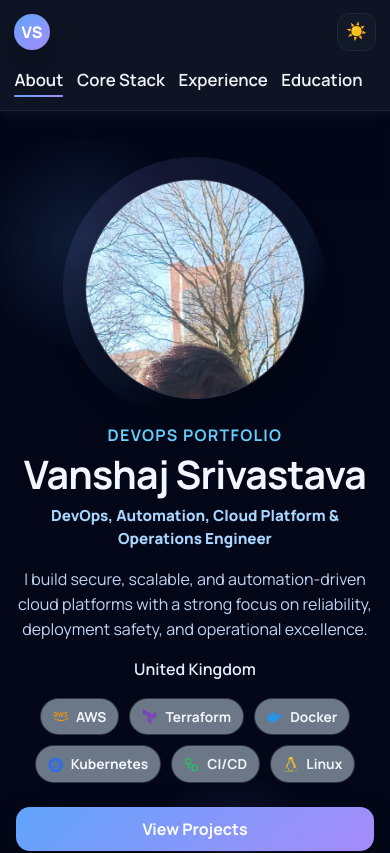
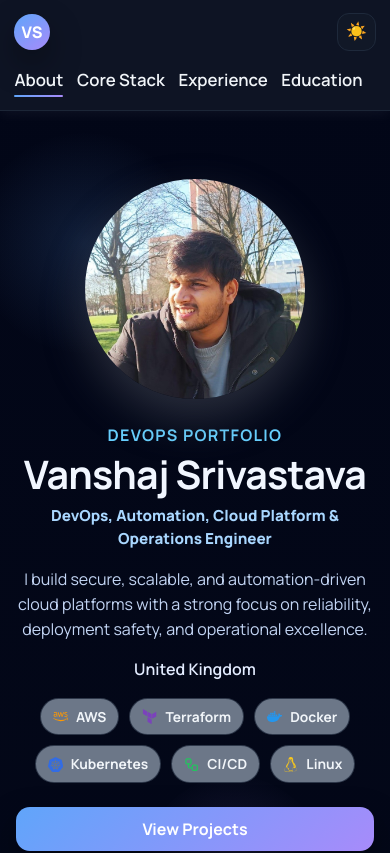
Before and after one commit to Vanshajsrivastava/react-frontend, a React (Create React App) app: page / in a window 390 px wide. Shown: the top 853 px of the page. Built offline with nearby package versions, Linux system fonts and the light colour scheme.

Commit message:
Refine hero profile photo crop and styling

```diff
--- a/src/App.css
+++ b/src/App.css
@@ -242,20 +242,7 @@ main {
 }
 
 .hero-photo-wrap::before {
-  content: "";
-  position: absolute;
-  width: 288px;
-  height: 288px;
-  border-radius: 50%;
-  background: radial-gradient(
-    circle at 30% 20%,
-    color-mix(in srgb, var(--accent-2) 22%, transparent),
-    color-mix(in srgb, var(--accent) 16%, transparent) 60%,
-    transparent 72%
-  );
-  z-index: 0;
-  opacity: 0.66;
-  filter: blur(0.4px);
+  content: none;
 }
 
 .hero-photo-frame {
@@ -269,10 +256,10 @@ main {
   overflow: hidden;
   aspect-ratio: 1 / 1;
   border-radius: 50%;
-  border: 1px solid color-mix(in srgb, var(--border) 86%, var(--accent-2));
-  box-shadow: var(--shadow);
-  background: var(--surface);
-  transition: box-shadow 220ms ease;
+  border: none;
+  box-shadow: 0 20px 44px color-mix(in srgb, var(--text) 16%, rgba(2, 8, 23, 0.28));
+  background: transparent;
+  transition: transform 220ms ease, box-shadow 220ms ease;
   position: relative;
   z-index: 1;
 }
@@ -282,18 +269,19 @@ main {
   height: 100%;
   display: block;
   object-fit: cover;
-  object-position: 44% 20%;
-  transform: scale(2.62);
-  transform-origin: 44% 22%;
-  transition: transform 220ms ease;
+  object-position: center;
+  transform: none;
+  transition: transform 220ms ease, filter 220ms ease;
 }
 
 .hero-photo-frame:hover .hero-photo {
-  transform: scale(2.68);
+  transform: scale(1.03);
+  filter: saturate(1.02);
 }
 
 .hero-photo-frame:hover {
-  box-shadow: 0 22px 48px color-mix(in srgb, var(--accent-2) 18%, rgba(2, 8, 23, 0.25));
+  transform: translateY(-2px);
+  box-shadow: 0 24px 52px color-mix(in srgb, var(--text) 20%, rgba(2, 8, 23, 0.32));
 }
 
 .eyebrow {
@@ -1551,9 +1539,7 @@ footer {
   }
 
   .hero-photo-wrap::before {
-    width: 264px;
-    height: 264px;
-    opacity: 0.58;
+    content: none;
   }
 
   .hero-photo-frame {
@@ -1566,9 +1552,8 @@ footer {
   }
 
   .hero-photo {
-    object-position: 44% 19%;
-    transform: scale(2.42);
-    transform-origin: 44% 21%;
+    object-position: center;
+    transform: none;
   }
 
   .experience-list {
```
Also changed, not shown: public/profile-photo.jpg.
